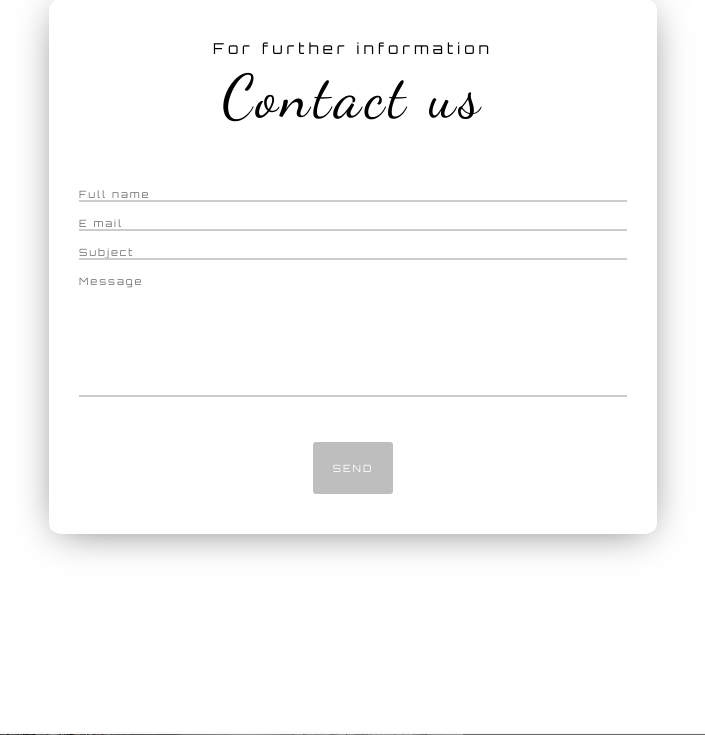
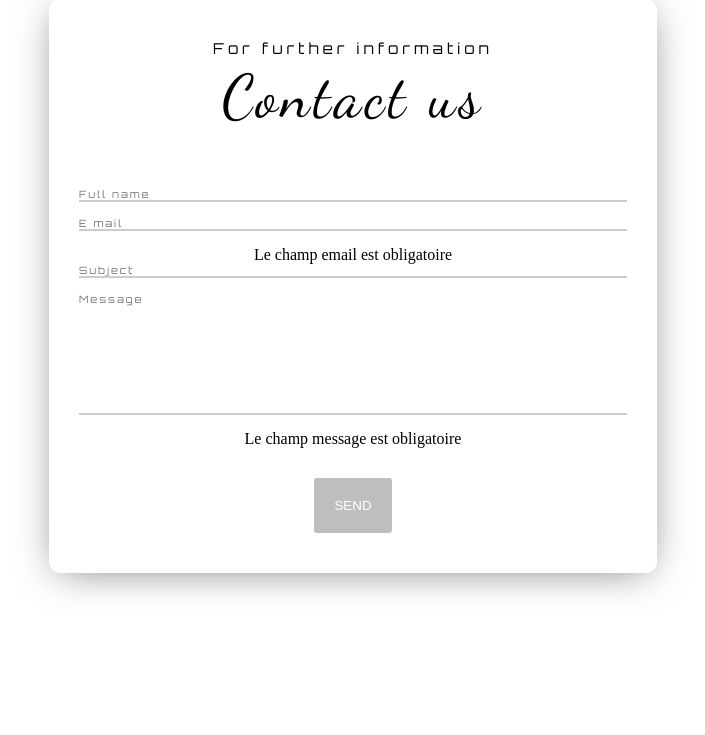
Before and after one commit to aloz-lab/CabretaPHP, a PHP site: page /pages/contact.php in a window 1280 px wide. Shown: the part 126-861 px from the top of the page, without its empty margins (287-992 px from the left). Run offline with PHP 8.4, Linux system fonts and the light colour scheme.

Commit message:
contact form dynamisation

```diff
--- a/pages/contact.php
+++ b/pages/contact.php
@@ -1,6 +1,18 @@
 <?php include('../layouts/head.php');?>
 
 <?php include('../layouts/header.php');?>
+
+<?php
+    if(isset($_POST)) {
+        $errors = [];
+        if(empty($_POST['email'])) {
+            $errors['email'] = "Le champ email est obligatoire";
+        }
+        if(empty($_POST['message'])) {
+            $errors['message'] = "Le champ message est obligatoire";
+        }
+    }
+?>
 
     <!-- FORM -->
 
@@ -11,20 +23,58 @@
 
         <div class="span-frame"><p class="span-contact">Contact us</p></div>
 
-            <form class="formulaire" method="post" action="#">
+            <form class="formulaire" method="POST" action="contact.php">
                 <label class="form-label" for="fullname"></label>
-                <input class="form-content" type="text" value="" placeholder="Full name" name="fullname" tabindex="1" />
+                <input class="form-content" type="text" placeholder="Full name" name="fullname" tabindex="1" value=<?php if(isset($_POST['fullname'])) echo $_POST['fullname']; ?>>
 
                 <label class="form-label" for="email"></label>
-                <input class="form-content" type="text" value="" placeholder="E mail" name="email" tabindex="2" />
+                <input class="form-content" type="text" placeholder="E mail" name="email" tabindex="2" value=<?php if(isset($_POST['email'])) echo $_POST['email']; ?>>
+                <p class="error">
+                    <?php if(isset($errors['email'])) { echo $errors['email'];} ?>
+                </p>
 
                 <label class="form-label" for="Subject"></label>
-                <input class="form-content" type="text" value="" placeholder="Subject" name="fullname" tabindex="3" />
+                <input class="form-content" type="text" placeholder="Subject" name="subject" tabindex="3" value=<?php if(isset($_POST['subject'])) echo $_POST['subject']; ?>>
 
                 <label class="form-label" for="message"></label>
-                <textarea class="form-content" placeholder="Message" name="Message" tabindex="4" rows="10"></textarea>
-                <input class="button" type="button" value="Send" tabindex="6" />
+                <textarea class="form-content" placeholder="Message" name="message" tabindex="4" rows="10"><?php if(isset($_POST['message'])) echo $_POST['message']; ?></textarea>
+                <p class="error">
+                    <?php if(isset($errors['message'])) { echo $errors['message'];} ?>
+                </p>
+                <button type="submit" class="button" name="button">Send</button>
+                <!-- <input class="button" type="button" value="Send" name="button" tabindex="6" /> -->
             </form>
+
+            <?php
+                if(isset($_POST['button'])) {
+            ?>
+
+                  <p class="lead">
+                      <?php
+                        // Envoi des infos du formulaire via email
+                        $to = "alozier45@gmail.com";
+                        $from = "alozier@lilo.org";
+                        if(isset($_POST['fullname'])) {
+                            $fullname = $_POST['fullname'];
+                        }
+                        if(isset($_POST['subject'])) {
+                            $formSubject = $_POST['subject'];
+                        }
+                        $message = $_POST['message'];
+                        $email = $_POST['email'];
+                        $subject = "New message from your contact form";
+                        $content = "Le message suivant vous a été envoyé par " .$email." : " .$message;
+                        $headers = "from " .$from;
+                        mail($to, $subject, $content, $headers);
+                        // Affichage de succès d'envoi de message
+                        echo "Merci pour votre message " .$_POST['fullname'].", celui-ci a bien été envoyé.";
+                      ?>
+                  </p>
+
+            <?php
+            }
+            ?>
+
         </div>
     </div>
 
@@ -32,7 +82,7 @@
     <!-- TEMOIGNAGES-->
 
     <section class="testimonies">
-        <img src="images/carousel/Testimonies.jpg" alt="Testimonies" />
+        <img src="../assets/images/carousel/Testimonies.jpg" alt="Testimonies" />
     </section>
 
 
```
